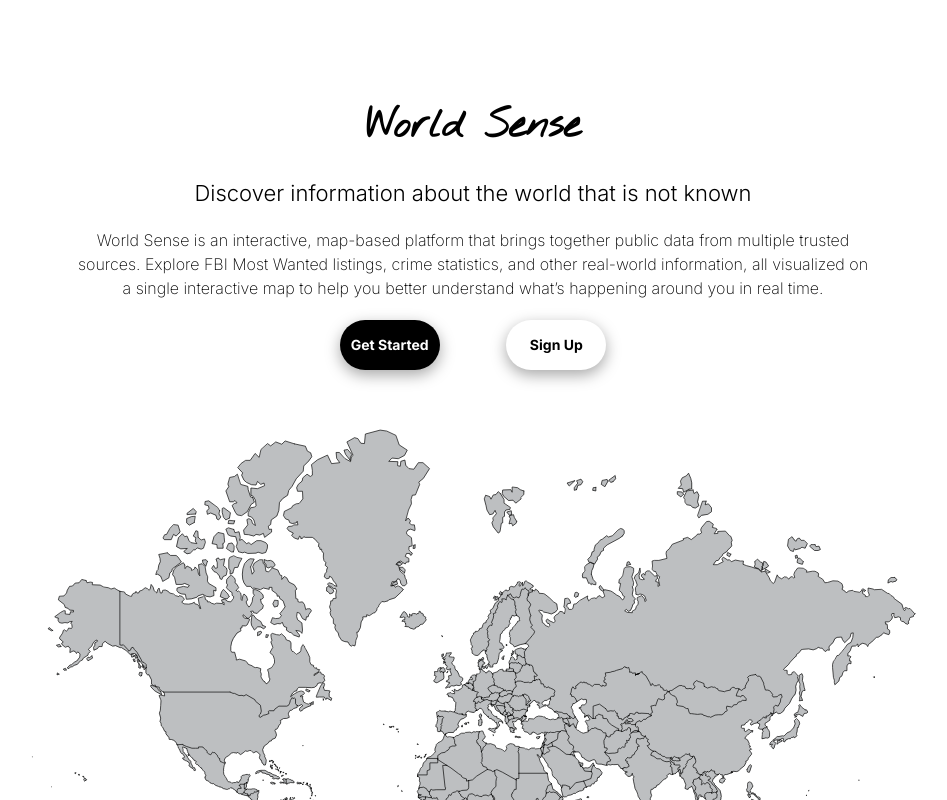
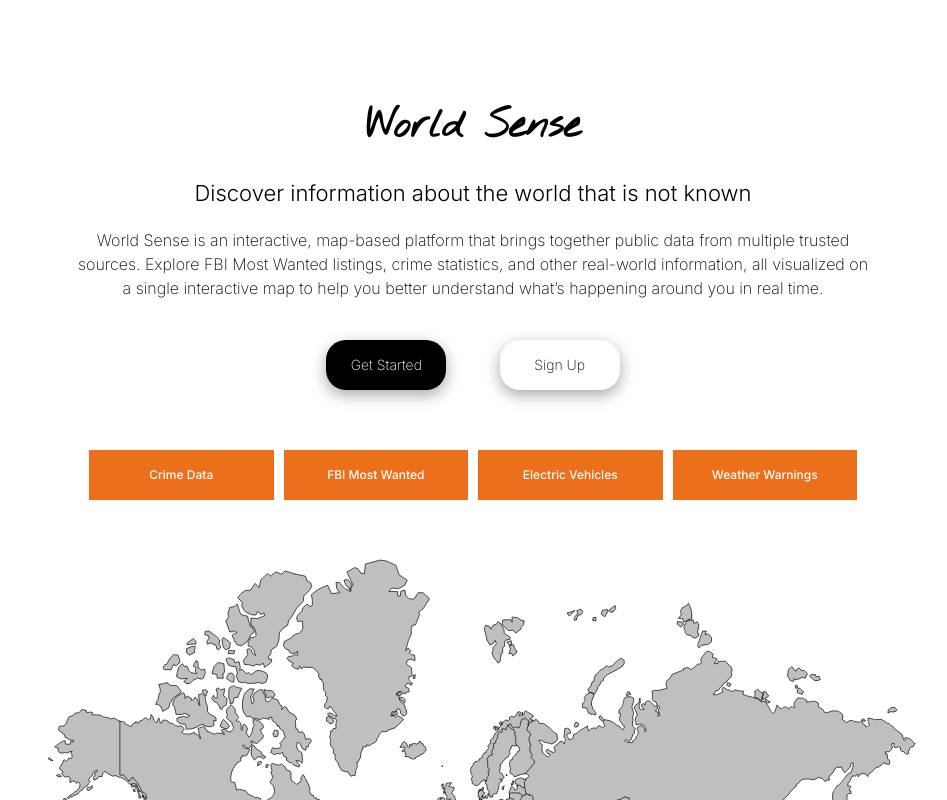
Before and after one commit to FranThe3rd/WorldSense, a React (Create React App) app: page / in a window 1280 px wide. Shown: the top 800 px of the page, without its empty margins (167-1114 px from the left). Built offline with nearby package versions, Linux system fonts and the light colour scheme.

Commit message:
added topics

```diff
--- a/src/pages/home/home.css
+++ b/src/pages/home/home.css
@@ -44,35 +44,71 @@
     justify-content: space-evenly;
     max-width: 400px;
     margin: 0 auto;
-    margin-top: 20px;
+    margin-top: 40px;
 }
 
 .get-started-btn {
-    width: 100px;
+    width: 120px;
     height: 50px;
     background-color: rgb(0, 0, 0);
     border: none;
     color: white;
     font-family: "Inter", sans-serif;
-    border-radius: 40px;
+    border-radius: 20px;
     font-size: 14px;
     font-weight: bolder;
     box-shadow: rgba(0, 0, 0, 0.35) 0px 5px 15px;
+    font-weight: 200;
 
 
 }
 
 .signup-btn {
-    width: 100px;
+    width: 120px;
     height: 50px;
     background-color: rgb(255, 255, 255);
     border: none;
     color: rgb(0, 0, 0);
     font-family: "Inter", sans-serif;
-    border-radius: 40px;
+    border-radius: 20px;
     font-size: 14px;
-    font-weight: bolder;
     box-shadow: rgba(0, 0, 0, 0.35) 0px 5px 15px;
+    font-weight: 200;
+
+
+}
+
+
+.home-topics {
+    width: 60%;
+    display: grid;
+    grid-template-columns: 1fr 1fr 1fr 1fr;
+    margin: 0 auto;
+    gap: 10px;
+    margin-top: 60px;
+}
+
+.topic1 {
+    background-color: rgb(236, 111, 28);
+    text-align: center;
+    height: 50px;
+    font-size: 12px;
+    display: flex;
+    justify-content: center;
+    align-items: center;
+    color: white;
+transition: all ease-in-out 0.4s;
+cursor: pointer;
+}
+
+.topic1:hover {
+    scale: 1.04;
+}
+
+.topic1 h1{
+           font-family: "Inter", sans-serif;
+          font-weight: 500;
+              font-size: 12px;
 
 
 }
--- a/src/pages/home/home.jsx
+++ b/src/pages/home/home.jsx
@@ -17,7 +17,18 @@
                 <button className='signup-btn'>Sign Up</button>
                 </div>
 
+
             </div>
+
+             <div className='home-topics'>
+                    <div className='topic1'><h1>Crime Data</h1></div>
+                    <div className='topic1'><h1>FBI Most Wanted</h1></div>
+                    <div className='topic1'><h1>Electric Vehicles</h1></div>
+                    <div className='topic1'><h1>Weather Warnings</h1></div>
+
+
+
+                </div>
                             <img className='home-worldmap' src={worldMap}/>
 
         </div>
```
